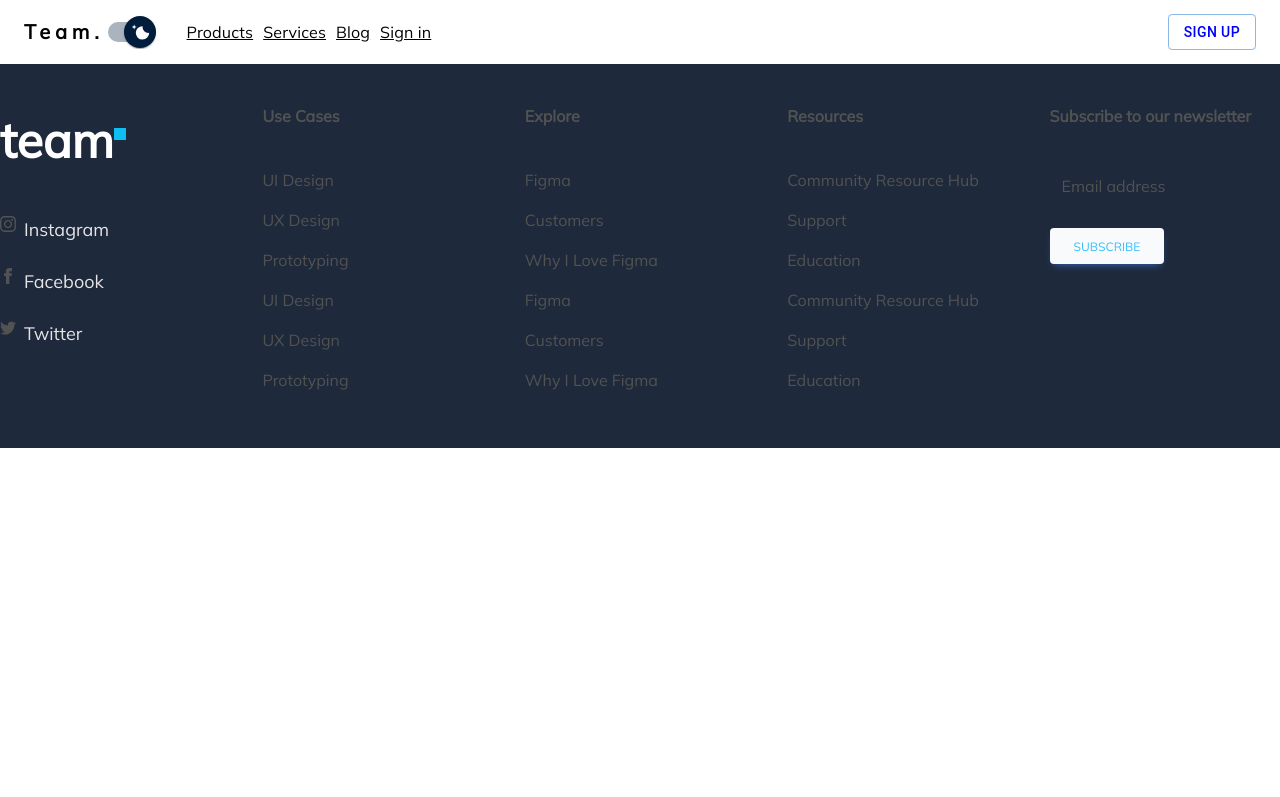
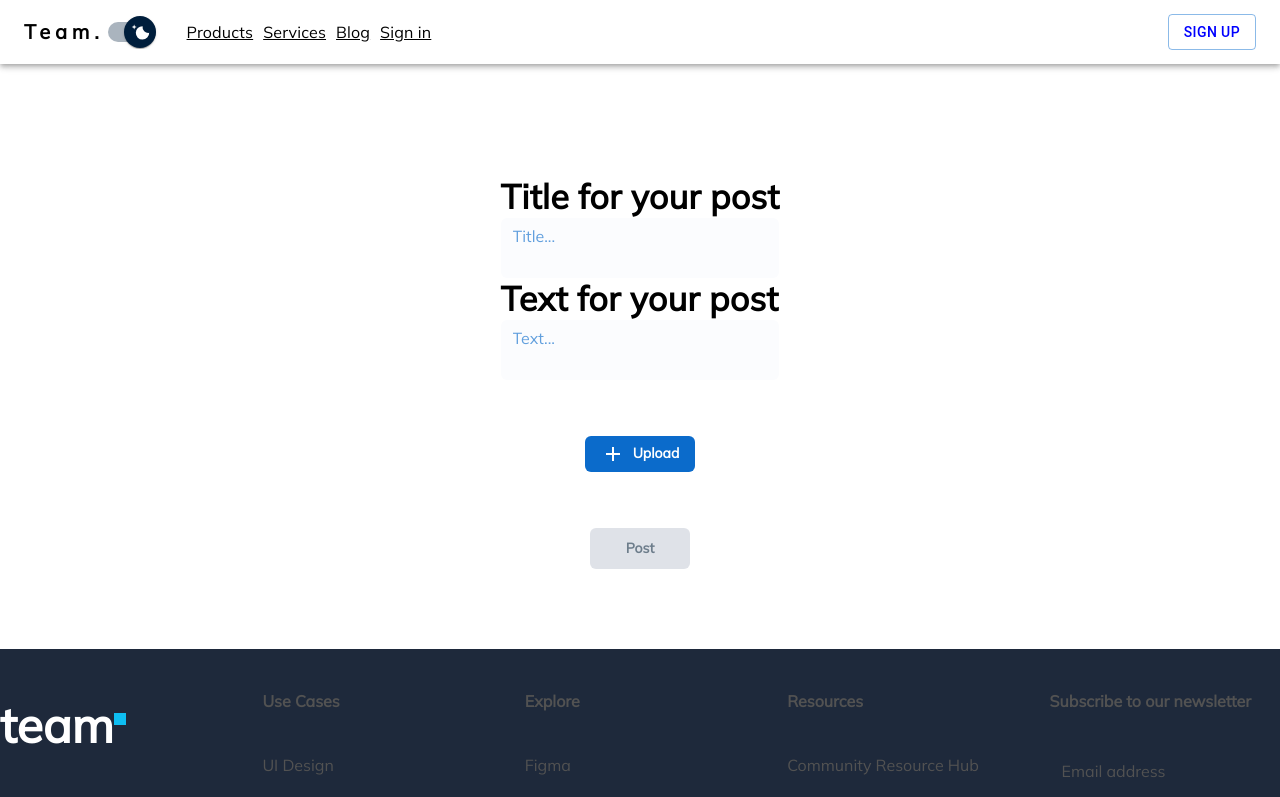
Before and after one commit to HOP2-22/Team-5, a React (Create React App) app in the folder blog/: page /createblog in a window 1280 px wide. Shown: the top 797 px of the page. Built offline with nearby package versions, Linux system fonts and the light colour scheme.

Commit message:
not finished

```diff
--- a/blog/src/App.js
+++ b/blog/src/App.js
@@ -9,6 +9,7 @@ import Footer from "./layout/Footer";
 import PostPage from "./pages/PostPage";
 import BlogPost from "./pages/BlogPost";
 import { Box } from "@mui/system";
+import PostCreate from "./components/BlogPost/CreatePost";
 
 function App() {
   return (
@@ -22,6 +23,7 @@ function App() {
             <Route path="/sign" element={<SignUp />} />
             <Route path="/blogpost" element={<PostPage />} />
             <Route path="/blog" element={<BlogPost />} />
+            <Route path="/createblog" element={<PostCreate />} />
           </Routes>
           <Footer />
         </Box>
--- /dev/null
+++ b/blog/src/components/BlogPost/CreatePost.jsx
@@ -0,0 +1,67 @@
+import { useState } from "react";
+import axios from "axios";
+import { Box, Container, Typography } from "@mui/material";
+import Textarea from "@mui/joy/Textarea";
+import Button from "@mui/joy/Button";
+import Add from "@mui/icons-material/Add";
+
+const PostCreate = () => {
+  const [data, setData] = useState({
+    blogTitle: "",
+    text: "",
+  });
+  return (
+    <Container
+      maxWidth="xl"
+      sx={{
+        pt: 14,
+        pb: 10,
+        display: "flex",
+        flexDirection: "column",
+        alignItems: "center",
+        gap: 7,
+      }}
+    >
+      <Box>
+        <Typography variant="h4" sx={{ fontFamily: "Mulish", fontWeight: 800 }}>
+          Title for your post
+        </Typography>
+        <Textarea
+          color="primary"
+          minRows={2}
+          placeholder="Title..."
+          size="md"
+          variant="plain"
+          sx={{ fontFamily: "Mulish" }}
+        />
+        <Typography variant="h4" sx={{ fontFamily: "Mulish", fontWeight: 800 }}>
+          Text for your post
+        </Typography>
+        <Textarea
+          color="primary"
+          minRows={2}
+          placeholder="Text..."
+          size="md"
+          variant="plain"
+          sx={{ fontFamily: "Mulish" }}
+        />
+      </Box>
+      <Button sx={{ fontFamily: "Mulish" }} startDecorator={<Add />}>
+        Upload
+      </Button>
+      <Button
+        variant="solid"
+        sx={{
+          width: "60px",
+          background: "#DFE2E8",
+          color: "#6D7D8B",
+          padding: "10px 50px",
+          fontFamily: "Mulish",
+        }}
+      >
+        Post
+      </Button>
+    </Container>
+  );
+};
+export default PostCreate;
--- a/blog/src/components/BlogPost/card.jsx
+++ b/blog/src/components/BlogPost/card.jsx
@@ -5,7 +5,7 @@ function Card() {
   const navigate = useNavigate();
   return (
     <div
-      class="max-w-md rounded overflow-hidden shadow-lg mt-20 rounded-xl"
+      class="max-w-md overflow-hidden shadow-lg mt-20 rounded-xl"
       onClick={() => {
         navigate("/blogpost");
       }}
--- /dev/null
+++ b/blog/src/components/layout/test.jsx
@@ -0,0 +1,63 @@
+import { useState } from "react";
+// import { useStorage } from "../hooks";
+// import { useInput } from "../hooks/useInput";
+import axios from "axios";
+import { Box, Container, Typography, Button, Input } from "@mui/material";
+
+const PostCreate = () => {
+  // const [blogTitle, blogTitleBind] = useState("");
+  // const [text, textBind] = useState("");
+  // const create = async () => {
+  //   if (!blogTitle || !text) return;
+  //   try {
+  //     const res = await axios.post("http://localhost:8080/post/create", {
+  //       blogTitle: title,
+  //       text: text,
+  //     });
+  //     console.log(res);
+  //   } catch (error) {
+  //     console.log(error);
+  //   }
+  // };
+
+  return (
+    <Container
+      maxWidth="xl"
+      sx={{
+        pt: 14,
+        pb: 10,
+        display: "flex",
+        flexDirection: "column",
+        alignItems: "center",
+        gap: 5,
+      }}
+    >
+      <Box>
+        {/* <Typography variant="h5" {...titleBind}> */}
+        <Typography variant="h5">Title for your post</Typography>
+        <Input placeholder="title" />
+        {/* <Typography variant="h5" {...textBind}> */}
+        <Typography variant="h5">Text for your post</Typography>
+        <Input placeholder="text" />
+      </Box>
+      {/* <Typography variant="h5">Upload a picture for your post</Typography> */}
+      {/* <Box display={"flex"} alignItems={"center"}>
+        <Input type={"file"} onChange={(e) => setFile(e.target.files[0])} />
+        <Button onClick={() => handle()}>Upload</Button>
+        <img src={imageURL} width="100px" height="100px" alt="" />
+      </Box> */}
+      <Button
+        sx={{
+          width: "",
+          background: "#DFE2E8",
+          color: "#6D7D8B",
+          padding: "10px 50px",
+        }}
+        // onClick={() => create()}
+      >
+        Post
+      </Button>
+    </Container>
+  );
+};
+export default PostCreate;
```
Also changed, not shown: blog/firebase.json (added), 1 other file (tests, documents, lock files or other folders).
